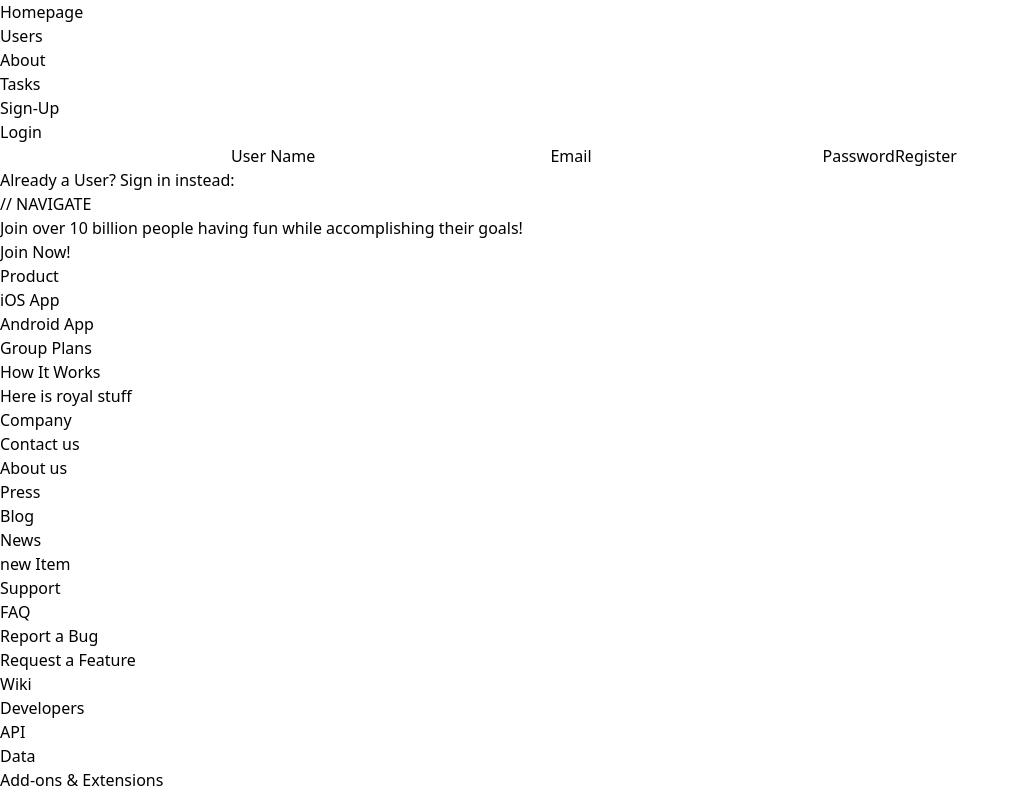
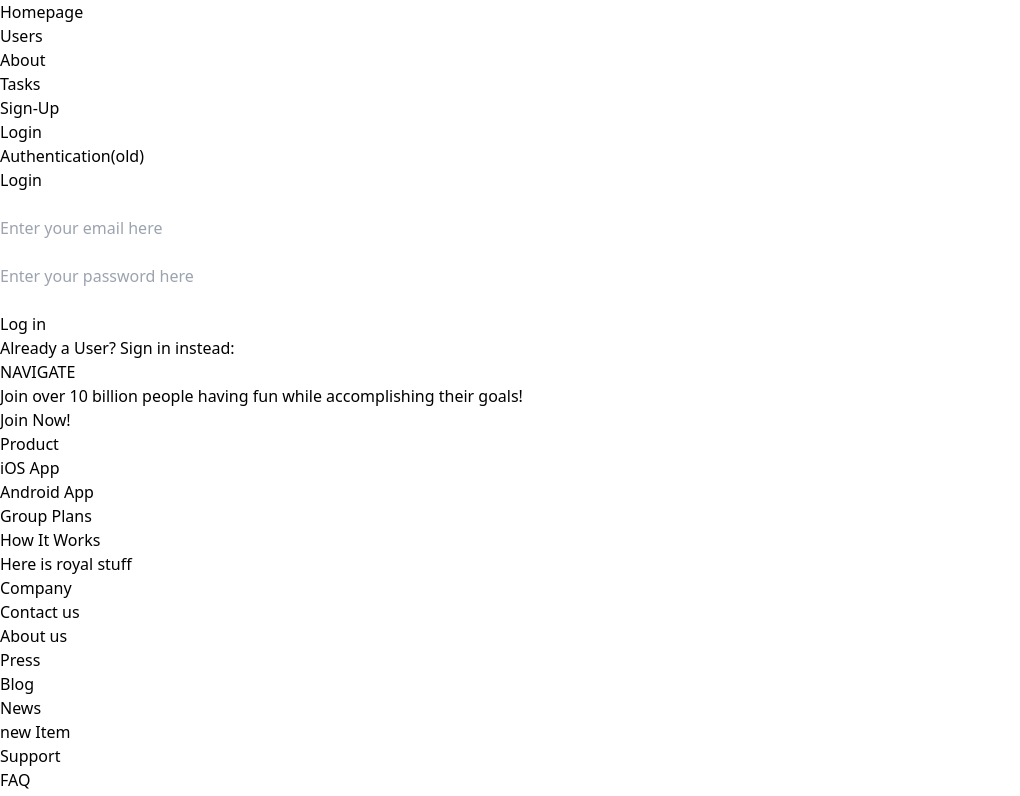
Before and after one commit to Nuruthantur/raccoons-mern, a React (Vite) app in the folder client/: page /login in a window 1280 px wide. Shown: the top 796 px of the page, without its empty margins (0-1020 px from the left). Built offline with nearby package versions, Linux system fonts and the light colour scheme.

Commit message:
Login page added

```diff
--- a/client/src/components/Navbar.tsx
+++ b/client/src/components/Navbar.tsx
@@ -87,6 +87,21 @@ function NavBar() {
                 Sign-Up
               </NavLink>
             </div>
+            <div>
+              <NavLink
+                to={"/login"}
+                className={({ isActive }) => {
+                  return (
+                    "inline-flex h-11 py-2 px-4 items-center justify-center text-sm font-medium uppercase    rounded-full" +
+                    (!isActive
+                      ? "text-black bg-violet-500 hover:text-white hover:bg-violet-600 transition duration-200 rounded-full"
+                      : " text-white bg-violet-600 underline")
+                  );
+                }}
+              >
+                Login
+              </NavLink>
+            </div>
 
             {!user ? (
               <div>
@@ -101,7 +116,7 @@ function NavBar() {
                     );
                   }}
                 >
-                  Login
+                  Authentication(old)
                 </NavLink>
               </div>
             ) : (
--- a/client/src/pages/Homepage.tsx
+++ b/client/src/pages/Homepage.tsx
@@ -17,7 +17,12 @@ const Homepage = () => {
             est excepturi ipsum iusto enim, harum, quos vitae libero quae eius
             rem qui tenetur illo. Voluptates ipsa iste nam veritatis minus?
           </p>
-          <button className={"border-solid"}>BUTTON</button>
+          <button
+            className="bg-purple-800 hover:bg-purple-900 duration-300 px-5 py-2.5 font-[Poppins]
+           rounded-md text-white md:w-auto w-full"
+          >
+            LOGIN
+          </button>
           <p className="mb-4">
             Lorem ipsum dolor sit amet consectetur adipisicing elit. Pariatur
             est excepturi ipsum iusto enim, harum, quos vitae libero quae eius
--- a/client/src/pages/LoginPage.tsx
+++ b/client/src/pages/LoginPage.tsx
@@ -1,29 +1,61 @@
-import { useContext } from "react";
+import { useContext, useState } from "react";
 import { Navigate, useNavigate } from "react-router-dom";
 import { AuthContext } from "../context/AuthContext";
 
 const LoginPage = () => {
+  const [email, setEmail] = useState("");
+  const [password, setPassword] = useState("");
+  const [emailError, setEmailError] = useState("");
+  const [passwordError, setPasswordError] = useState("");
+
   const { user } = useContext(AuthContext);
   if (user) return <Navigate to={"/"} />;
 
-  const navigate = useNavigate;
-  const directUserToSignup = () => navigate("/users");
+  const navigate = useNavigate();
+  const directUserToSignup = () => navigate("/sign-up");
 
   return (
-    <div>
-      <div>
-        <form action="">
-          <input type="userName" name="userName" id="userName" />
-          <label htmlFor="userName">User Name</label>{" "}
-          <input type="email" name="email" id="email" />
-          <label htmlFor="email">Email</label>
-          <input type="password" name="password" id="password" />
-          <label htmlFor="password">Password</label>
-          <button>Register</button>
-        </form>
-        <h3>Already a User? Sign in instead:</h3>
-        // <button onClick={directUserToSignup}>NAVIGATE</button>
+    <div className={"flex flex-col items-center justify-center h-screen"}>
+      <div className={"titleContainer"}>
+        <div>Login</div>
       </div>
+      <br />
+      <div className={"inputContainer"}>
+        <input
+          value={email}
+          placeholder="Enter your email here"
+          onChange={(ev) => setEmail(ev.target.value)}
+          className={"inputBox"}
+        />
+        <label className="errorLabel">{emailError}</label>
+      </div>
+      <br />
+      <div className={"inputContainer"}>
+        <input
+          value={password}
+          placeholder="Enter your password here"
+          onChange={(ev) => setPassword(ev.target.value)}
+          className={"inputBox"}
+        />
+        <label className="errorLabel">{passwordError}</label>
+      </div>
+      <br />
+      <div className={"inputContainer"}>
+        <input
+          className={"inputButton"}
+          type="button"
+          // onClick={onButtonClick}
+          value={"Log in"}
+        />
+      </div>
+      <h3>Already a User? Sign in instead:</h3>
+      <button
+        className="bg-purple-800 hover:bg-purple-900 duration-300 px-5 py-2.5 font-[Poppins]
+           rounded-md text-white md:w-auto w-full"
+        onClick={directUserToSignup}
+      >
+        NAVIGATE
+      </button>
     </div>
   );
 };
--- a/client/src/pages/Signup.tsx
+++ b/client/src/pages/Signup.tsx
@@ -64,11 +64,15 @@ const Signup = () => {
   };
 
   return (
-    <>
+    // "flex flex-col items-center justify-center h-screen"
+    <div className="flex flex-col items-center justify-center h-screen">
       <h1>Sign up page goes here</h1>
       <div>
-        <div>
-          <form onSubmit={(e) => void handleSubmitRegister(e)}>
+        <div className="flex flex-col">
+          <form
+            className="flex flex-col"
+            onSubmit={(e) => void handleSubmitRegister(e)}
+          >
             <label htmlFor="email">Email</label>
             <input
               type="email"
@@ -103,7 +107,7 @@ const Signup = () => {
           </button>
         </div>
       </div>
-    </>
+    </div>
   );
 };
 export default Signup;
```
